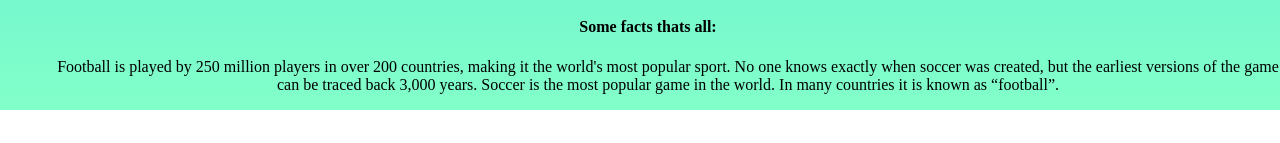
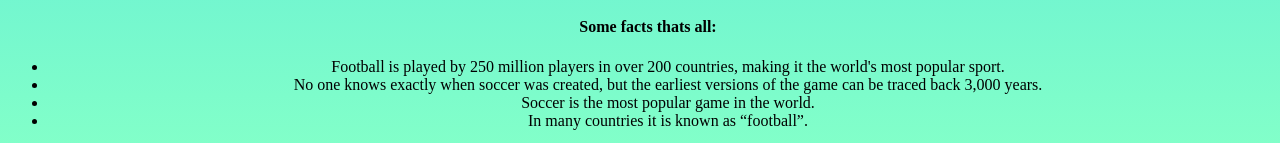
Before and after one commit to Hridhaan7D/MyFootballWebsite, a plain HTML site: page index.html in a window 1280 px wide. Shown: the part 1172-1315 px from the top of the page. Before the commit the page ends 1282 px from the top, so only its background shows below. Drawn offline with Linux system fonts and the light colour scheme.

Commit message:
Update index.html

```diff
--- a/index.html
+++ b/index.html
@@ -58,11 +58,12 @@
   Some facts thats all:
   </h4>
 
-  <ul> Football is played by 250 million players in over 200 countries, making it the world's most popular sport.
-       No one knows exactly when soccer was created, but the earliest versions of the game can be traced back 3,000 years.
-       Soccer is the most popular game in the world.
-       In many countries it is known as “football”.
   <ul>
+    <li>Football is played by 250 million players in over 200 countries, making it the world's most popular sport.
+    <li>No one knows exactly when soccer was created, but the earliest versions of the game can be traced back 3,000 years.
+     <li>Soccer is the most popular game in the world.
+     <li>In many countries it is known as “football”.
+  </ul>
   </body>
 
 </html>
```
